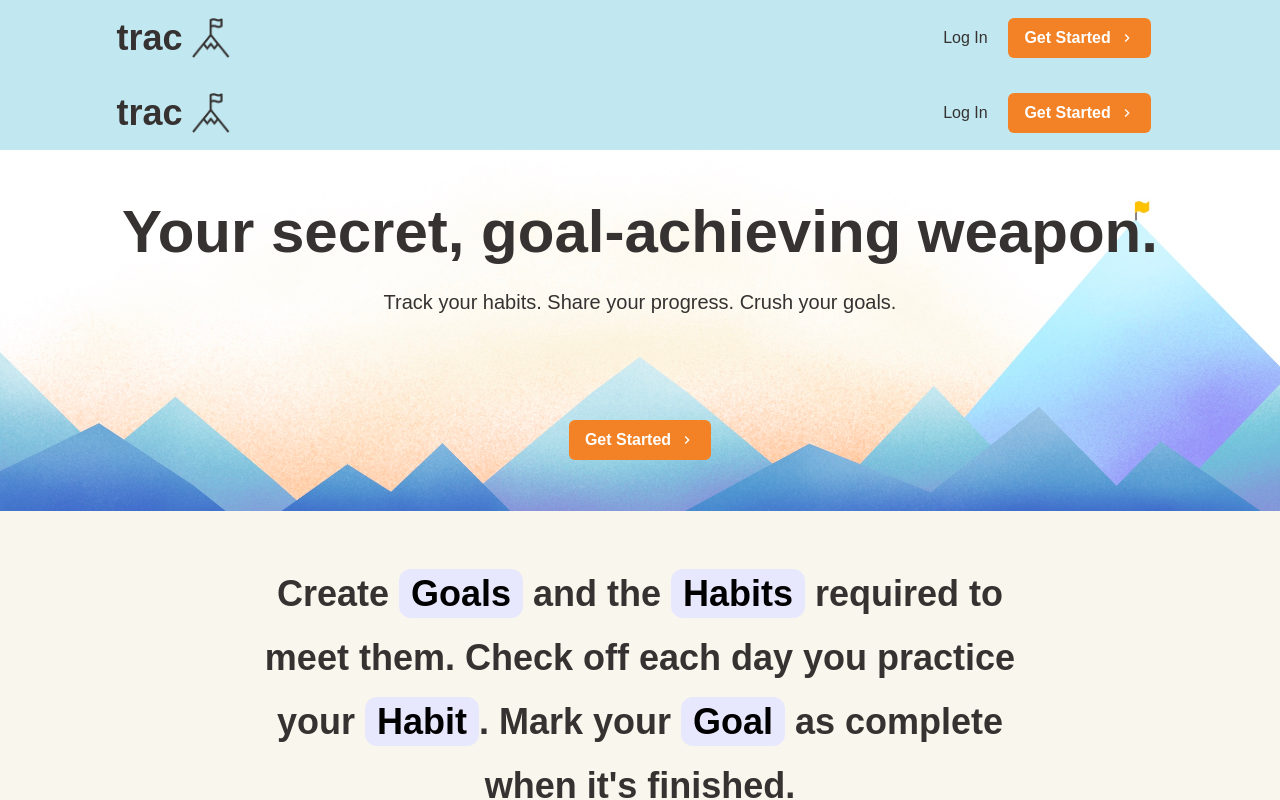
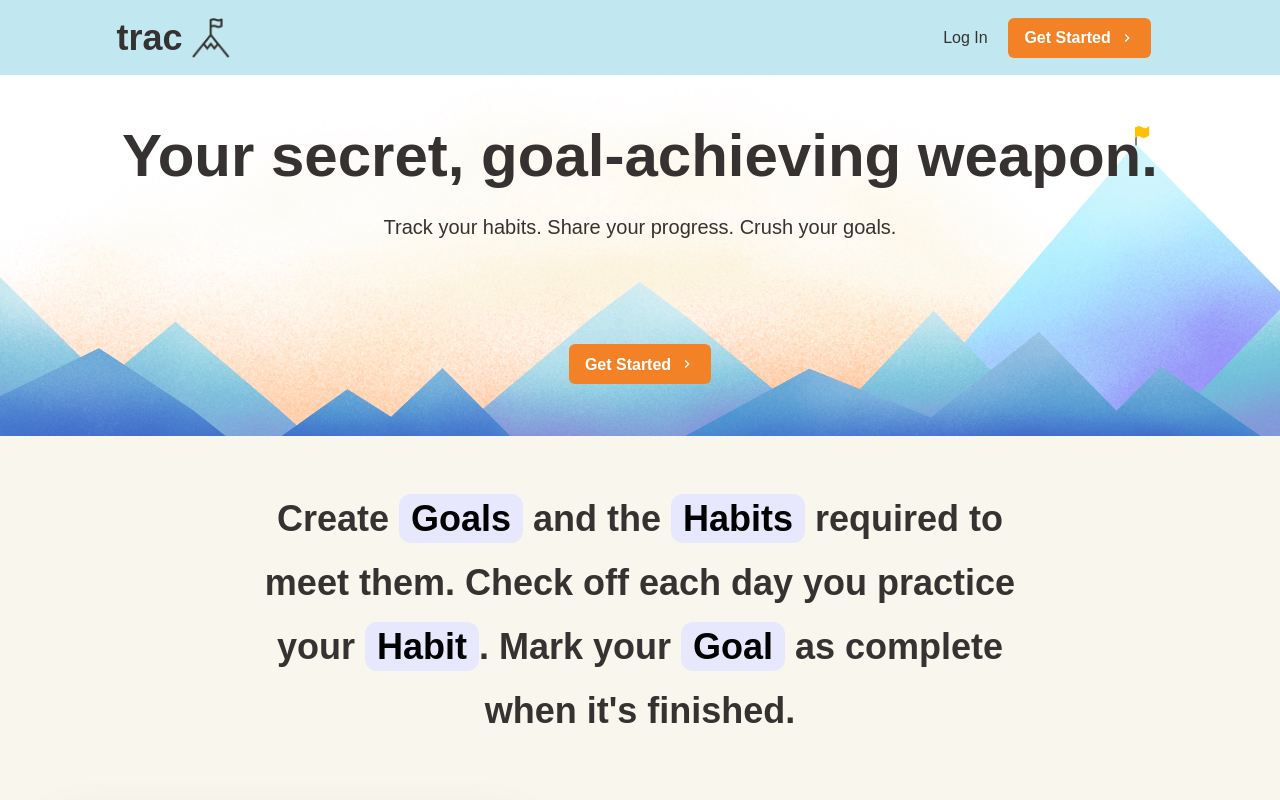
Before and after one commit to dyazdani/trac, a React (Vite) app: page / in a window 1280 px wide. Shown: the top 800 px of the page. Built offline with nearby package versions, Linux system fonts and the light colour scheme; a web font is replaced by a local one.

Commit message:
Removed extra AppHeader in LandingPage left over from merge conflict

```diff
--- a/src/client/components/LandingPage.tsx
+++ b/src/client/components/LandingPage.tsx
@@ -61,7 +61,6 @@ const LandingPage = () => {
                     Trac not yet optimized for tablet or mobile devices. Please switch to desktop for optimum experience.
                 </Heading>
             </Show>
-            <AppHeader isBannerDisplayed={false}/>
             <Flex
                 direction="column"
             >
```
